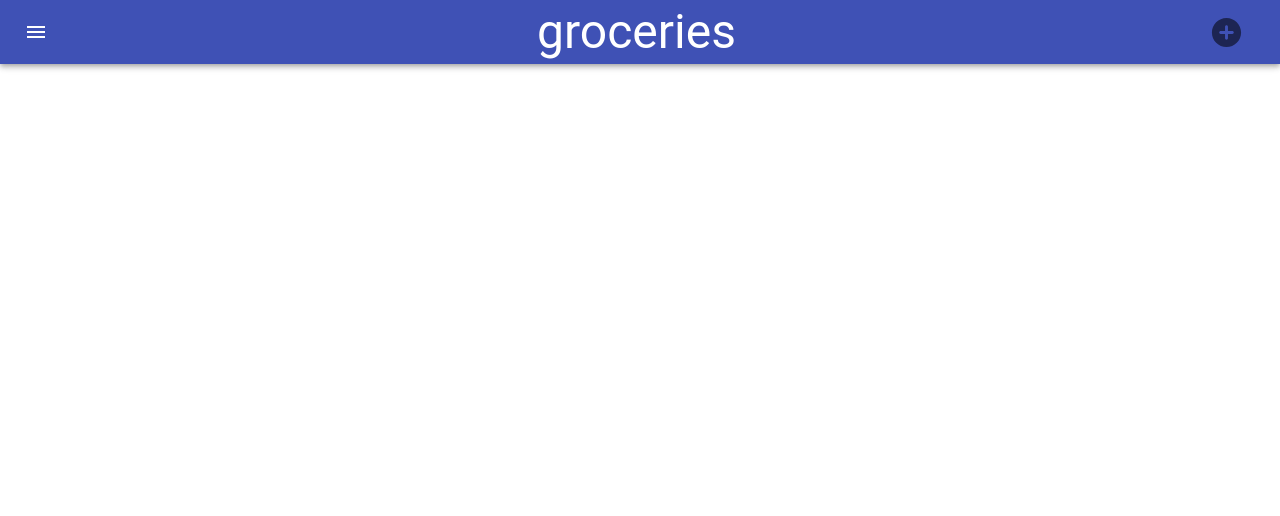
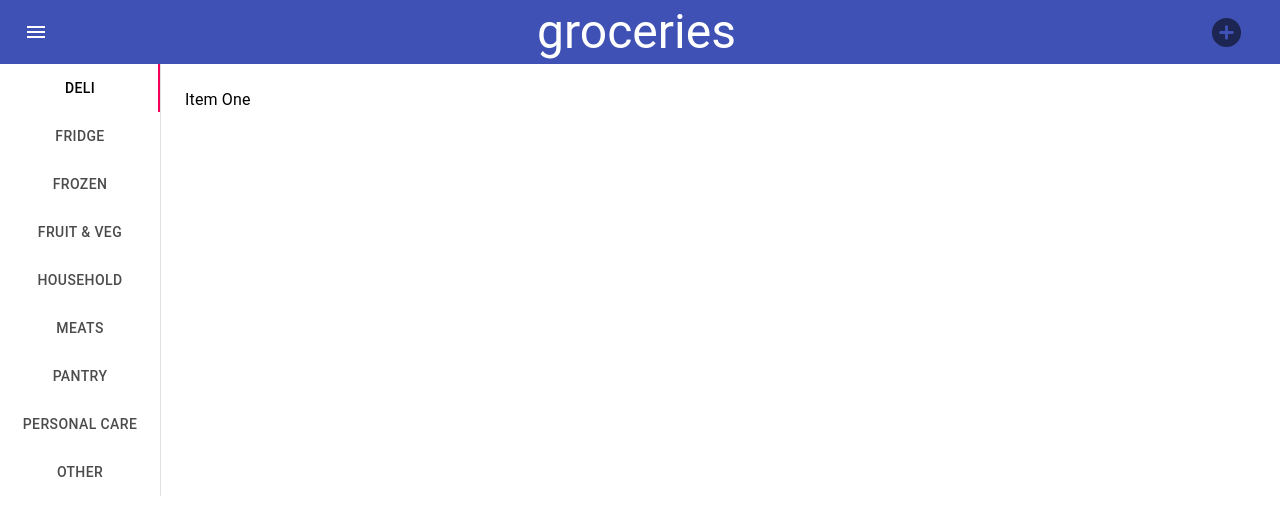
Before and after one commit to chstrcpprpt/groceries-app, a React (Create React App) app in the folder client/: page / in a window 1280 px wide. Shown: the top 516 px of the page. Built offline with nearby package versions, Linux system fonts and the light colour scheme; the HTML template or start-up script is replaced by a standard one.

Commit message:
Added vertical tabs and made fridge component

```diff
--- /dev/null
+++ b/client/src/API.js
@@ -0,0 +1,25 @@
+import axios from "axios";
+
+const API_URL = "/api/groceries";
+
+async function createGrocery(item) {
+  const { data: newGrocery } = await axios.post(API_URL, {item});
+  return newGrocery
+};
+
+async function deleteGrocery(id) {
+  const message = await axios.delete(`${API_URL}/${id}`);
+  return message
+};
+
+async function updateGrocery(id, payload) {
+  const { data: newGrocery } = await axios.put(`${API_URL}/${id}`, payload);
+  return newGrocery
+};
+
+async function getAllGroceries() {
+  const { data: groceries } = await axios.get(API_URL);
+  return groceries
+};
+
+export default { createGrocery, deleteGrocery, updateGrocery, getAllGroceries };
--- a/client/src/App.js
+++ b/client/src/App.js
@@ -1,11 +1,13 @@
 import React from 'react';
 import './App.css';
 import Navbar from './components/Navbar';
+import TabPanel from './components/TabPanel';
 
 function App() {
   return (
     <div className="App">
       <Navbar />
+      <TabPanel />
     </div>
   );
 }
--- a/client/src/components/FormDialog.js
+++ b/client/src/components/FormDialog.js
@@ -1,4 +1,4 @@
-import React from 'react';
+import React, { useState } from 'react';
 import Button from '@material-ui/core/Button';
 import IconButton from '@material-ui/core/IconButton';
 import TextField from '@material-ui/core/TextField';
@@ -11,11 +11,11 @@ import AddCircleRoundedIcon from '@material-ui/icons/AddCircleRounded';
 
 export default function FormDialog() {
   //modal state
-  const [open, setOpen] = React.useState(false);
+  const [open, setOpen] = useState(false);
   //form state
-  const [section, setSection] = React.useState('');
+  const [section, setSection] = useState('');
   //item state
-  const [item, setItem] = React.useState('');
+  const [item, setItem] = useState('');
 
   //handle new item entered in form
   const handleItemChange = event => {
@@ -39,6 +39,10 @@ export default function FormDialog() {
 
   //sections for form
   const sections = [
+    {
+      value: '',
+      label: '',
+    },
     {
       value: 'Deli',
       label: 'Deli',
--- /dev/null
+++ b/client/src/components/ListFridge/ListFridge.css
@@ -0,0 +1,4 @@
+.purchased {
+  text-decoration: line-through;
+  color: gray;
+}
--- /dev/null
+++ b/client/src/components/ListFridge/ListFridge.js
@@ -0,0 +1,80 @@
+import React, { useState, useEffect } from 'react';
+import { makeStyles } from '@material-ui/core/styles';
+import List from '@material-ui/core/List';
+import ListItem from '@material-ui/core/ListItem';
+import ListItemIcon from '@material-ui/core/ListItemIcon';
+import ListItemText from '@material-ui/core/ListItemText';
+import Divider from '@material-ui/core/Divider';
+import DeleteIcon from '@material-ui/icons/Delete';
+
+import API from "../../API";
+import "./ListFridge.css";
+
+const useStyles = makeStyles(theme => ({
+  root: {
+    width: '100%',
+    maxWidth: 720,
+    backgroundColor: theme.palette.background.paper,
+    flexGrow: 1,
+  },
+  shoppingItem: {
+    marginRight: theme.spacing(2),
+  },
+  deleteBtn: {
+    flexGrow: 1,
+  }
+}));
+
+function ListItemLink(props) {
+  return <ListItem button component="a" {...props} />;
+}
+
+export default function ListFridge() {
+  const [groceries, setGroceries] = useState([]);
+
+  useEffect(() => {
+    const getAndSetGroceries = async () => {
+      const getGroceries = await API.getAllGroceries();
+      setGroceries(getGroceries);
+    }
+    getAndSetGroceries();
+    console.log(groceries);
+  }, []);
+
+  const classes = useStyles();
+
+  return (
+    <div className={classes.root}>
+      <List component="nav" aria-label="main mailbox folders">
+        {groceries.filter(item => item.section === "Fridge" && item.isPurchased === false).map(({_id, item, isPurchased}, i) => (
+          <ListItem
+            button
+            key={i}
+          >
+            <ListItemText className ={`to-purchase ${classes.shoppingItem}`} primary={item} />
+
+          </ListItem>
+        ))}
+
+      </List>
+
+      <Divider />
+
+      <List component="nav" aria-label="secondary mailbox folders">
+        {groceries.filter(item => item.section === "Fridge" && item.isPurchased === true).map(({_id, item, isPurchased}, i) => (
+          <ListItem
+            button
+            key={i}
+            >
+            <ListItemText className ={`purchased ${classes.shoppingItem}`} primary={item} />
+
+            <ListItemIcon>
+              <DeleteIcon className={classes.deleteBtn} fontSize="small" />
+            </ListItemIcon>
+
+          </ListItem>
+        ))}
+      </List>
+    </div>
+  );
+}
--- /dev/null
+++ b/client/src/components/TabPanel.js
@@ -0,0 +1,110 @@
+import React from 'react';
+import PropTypes from 'prop-types';
+import { makeStyles } from '@material-ui/core/styles';
+import Tabs from '@material-ui/core/Tabs';
+import Tab from '@material-ui/core/Tab';
+import Typography from '@material-ui/core/Typography';
+import Box from '@material-ui/core/Box';
+
+import ListFridge from "./ListFridge/ListFridge";
+
+function TabPanel(props) {
+  const { children, value, index, ...other } = props;
+
+  return (
+    <Typography
+      component="div"
+      role="tabpanel"
+      hidden={value !== index}
+      id={`vertical-tabpanel-${index}`}
+      aria-labelledby={`vertical-tab-${index}`}
+      {...other}
+    >
+      {value === index && <Box p={3}>{children}</Box>}
+    </Typography>
+  );
+}
+
+TabPanel.propTypes = {
+  children: PropTypes.node,
+  index: PropTypes.any.isRequired,
+  value: PropTypes.any.isRequired,
+};
+
+function a11yProps(index) {
+  return {
+    id: `vertical-tab-${index}`,
+    'aria-controls': `vertical-tabpanel-${index}`,
+  };
+}
+
+const useStyles = makeStyles(theme => ({
+  root: {
+    flexGrow: 1,
+    backgroundColor: theme.palette.background.paper,
+    display: 'flex',
+    // height: 224,
+  },
+  tabs: {
+    borderRight: `1px solid ${theme.palette.divider}`,
+  },
+}));
+
+export default function VerticalTabs() {
+  const classes = useStyles();
+  const [value, setValue] = React.useState(0);
+
+  const handleChange = (event, newValue) => {
+    setValue(newValue);
+  };
+
+  return (
+    <div className={classes.root}>
+      <Tabs
+        orientation="vertical"
+        // variant="scrollable"
+        value={value}
+        onChange={handleChange}
+        aria-label="Vertical tabs example"
+        className={classes.tabs}
+      >
+        <Tab label="Deli" {...a11yProps(0)} />
+        <Tab label="Fridge" {...a11yProps(1)} />
+        <Tab label="Frozen" {...a11yProps(2)} />
+        <Tab label="Fruit & Veg" {...a11yProps(3)} />
+        <Tab label="Household" {...a11yProps(4)} />
+        <Tab label="Meats" {...a11yProps(5)} />
+        <Tab label="Pantry" {...a11yProps(6)} />
+        <Tab label="Personal Care" {...a11yProps(7)} />
+        <Tab label="Other" {...a11yProps(8)} />
+      </Tabs>
+      <TabPanel value={value} index={0}>
+        Item One
+      </TabPanel>
+      <TabPanel value={value} index={1}>
+        <ListFridge />
+      </TabPanel>
+      <TabPanel value={value} index={2}>
+        Item Three
+      </TabPanel>
+      <TabPanel value={value} index={3}>
+        Item Four
+      </TabPanel>
+      <TabPanel value={value} index={4}>
+        Item Five
+      </TabPanel>
+      <TabPanel value={value} index={5}>
+        Item Six
+      </TabPanel>
+      <TabPanel value={value} index={6}>
+        Item Seven
+      </TabPanel>
+      <TabPanel value={value} index={7}>
+        Item Eight
+      </TabPanel>
+      <TabPanel value={value} index={8}>
+        Item Nine
+      </TabPanel>
+    </div>
+  );
+}
```
Also changed, not shown: client/src/components/List.js (+15 -1 lines).
